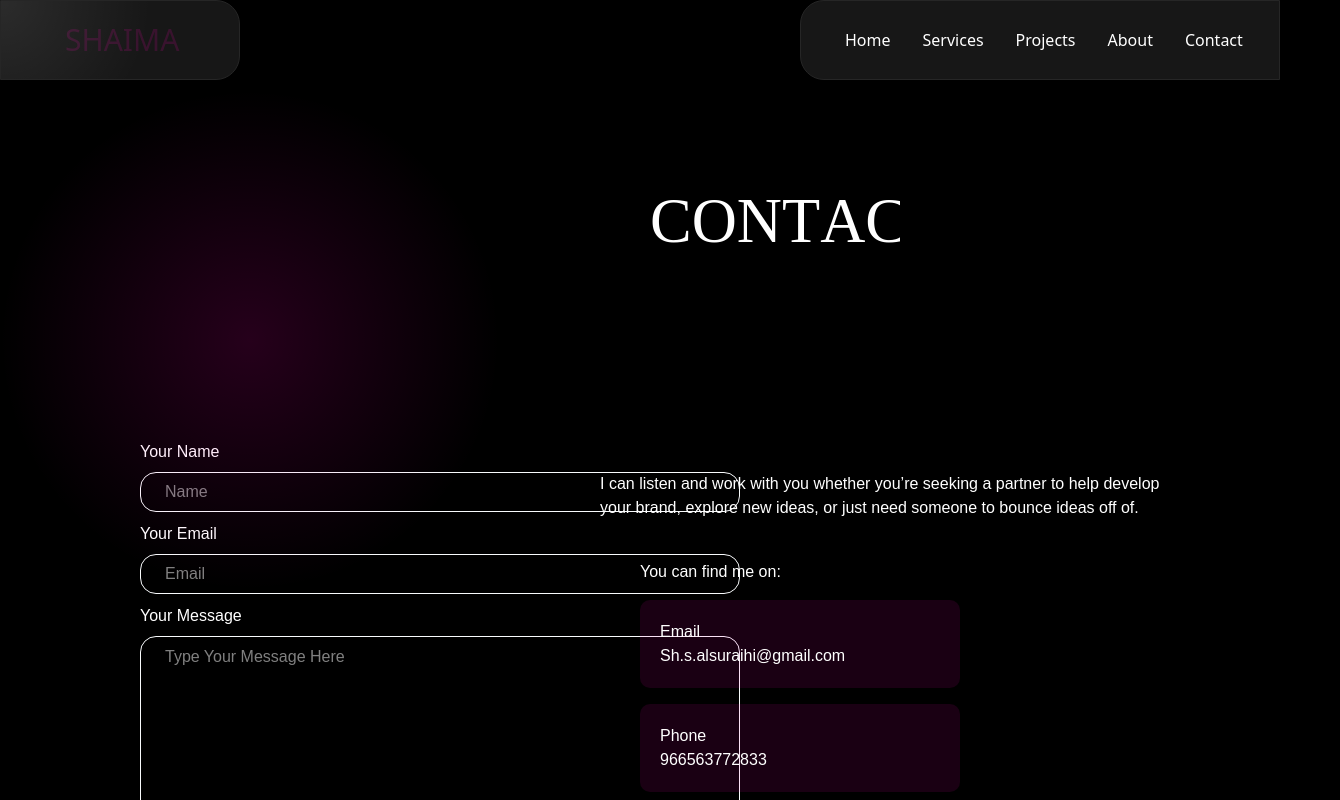
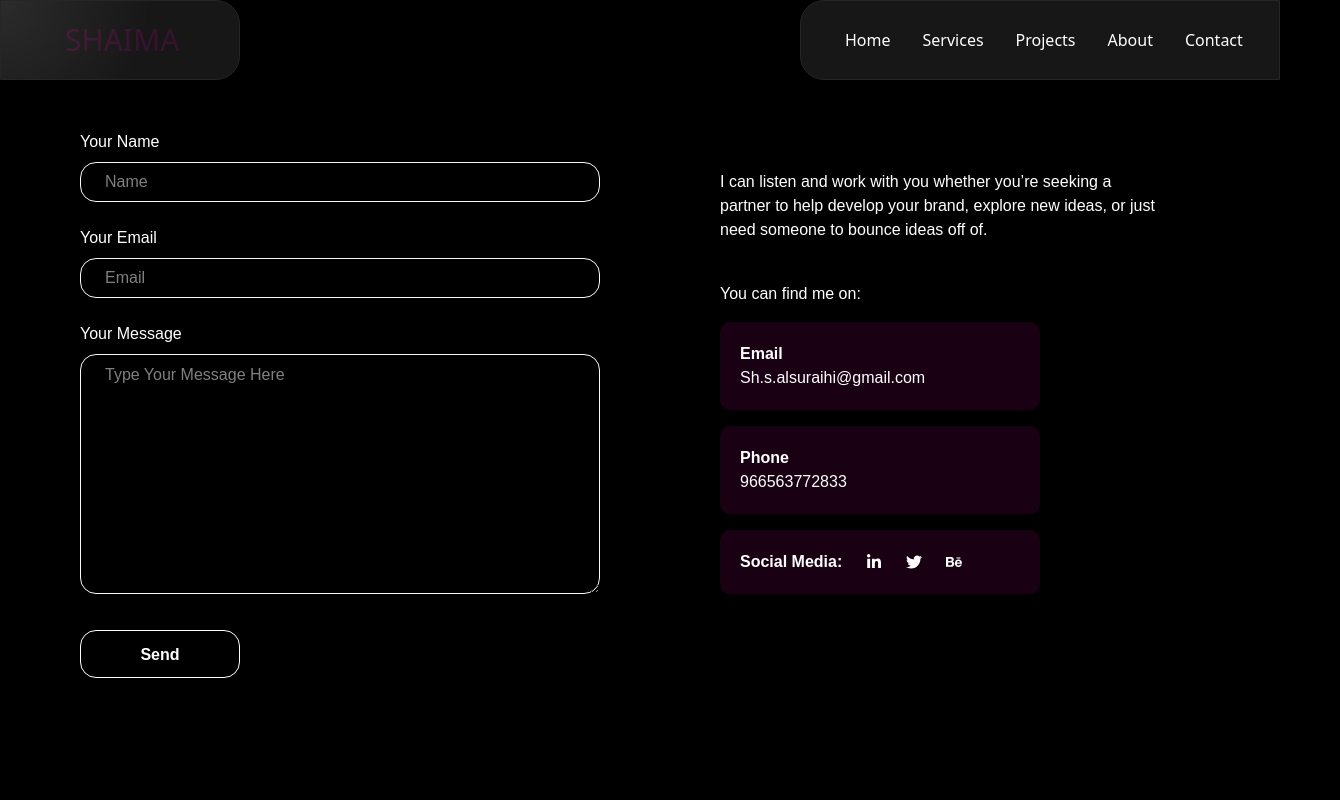
Before and after one commit to shim079/mysite, a Next.js app: page /Contact in a window 1280 px wide. Shown: the top 800 px of the page, 1340 px wide, since content can reach past the window. Built offline with nearby package versions, Linux system fonts and the light colour scheme; a web font is replaced by a local one.

Commit message:
Update page.js

```diff
--- a/app/Contact/page.js
+++ b/app/Contact/page.js
@@ -32,95 +32,88 @@ const Page = () => {
  return (
     <div className={styles.body}>
       {/* Background Blur Circles */}
-      <div className="relative h-full w-fit bg-slate-950">
-        <div className="absolute bottom-0 left-[-20%] right-0 top-[-10%] h-[500px] w-[500px] rounded-full bg-[radial-gradient(circle_farthest-side,rgba(255,0,182,.15),rgba(255,255,255,0))]"></div>
-        <div className="absolute bottom-0 right-[-20%] top-[-10%] h-[500px] w-[500px] rounded-full bg-[radial-gradient(circle_farthest-side,rgba(255,0,182,.15),rgba(255,255,255,0))]"></div>
+      <div className="relative h-full w-fit bg-slate-950 overflow-hidden">
+        <div className="absolute top-[-10%] left-[-20%] h-[500px] w-[500px] rounded-full bg-[radial-gradient(circle_farthest-side,rgba(255,0,182,.15),transparent)]" />
+        <div className="absolute top-[-10%] right-[-20%] h-[500px] w-[500px] rounded-full bg-[radial-gradient(circle_farthest-side,rgba(255,0,182,.15),transparent)]" />
+        <div className="absolute bottom-0 left-[-20%] h-[500px] w-[500px] rounded-full bg-[radial-gradient(circle_farthest-side,rgba(255,0,182,.15),transparent)]" />
+        <div className="absolute bottom-0 right-[-20%] h-[500px] w-[500px] rounded-full bg-[radial-gradient(circle_farthest-side,rgba(255,0,182,.15),transparent)]" />
       </div>
 
-      {/* Contact Title */}
-      <div style={{ position: 'relative', height: '300px', width: '900px', paddingLeft: '650px', paddingTop: '100px' }}>
-        <TextPressure
-          text="Contact "
-          flex={true}
-          alpha={false}
-          stroke={false}
-          width={true}
-          weight={true}
-          italic={true}
-          textColor="#ffffff"
-          strokeColor="#ff0000"
-          minFontSize={36}
+      {/* Main Layout */}
+      <div className="flex flex-col md:flex-row justify-center items-start gap-20 px-4 md:px-20 py-10 w-full max-w-7xl mx-auto">
+
+        {/* Contact Form */}
+        <form ref={form} onSubmit={sendEmail} className="flex flex-col gap-6 w-full md:w-1/2">
+          <div className="flex flex-col gap-2">
+            <label htmlFor="fullname">Your Name</label>
+            <input
+              name="fullname"
+              id="fullname"
+              type="text"
+              placeholder="Name"
+              className="w-full h-10 px-6 py-2 rounded-2xl border border-slate-50"
             />
           </div>
 
-      {/* Contact Form */}
-      <form ref={form} onSubmit={sendEmail} className={styles.form}>
-        <div className='pl-15 pr-150 flex flex-col gap-2'>
-          <label htmlFor='fullname'>Your Name</label>
+          <div className="flex flex-col gap-2">
+            <label htmlFor="email">Your Email</label>
             <input
-
-            name="fullname"
-            className='w-150 h-10 px-6 py-2 rounded-2xl border border-slate-50'
-            type='text'
-            id='fullname'
-            placeholder='Name'
+              name="email"
+              id="email"
+              type="email"
+              placeholder="Email"
+              className="w-full h-10 px-6 py-2 rounded-2xl border border-slate-50"
             />
           </div>
 
-        <div className='pl-15 pr-150 flex flex-col gap-2'>
-          <label htmlFor='email'>Your Email</label>
-          <input
-
-            name="email"
-            className='w-150 h-10 px-6 py-2 rounded-2xl border border-slate-50'
-            type='email'
-            id='email'
-            placeholder='Email'
-          />
-        </div>
-
-        <div className='pl-15 pr-150 flex flex-col gap-2'>
-          <label htmlFor='message'>Your Message</label>
+          <div className="flex flex-col gap-2">
+            <label htmlFor="message">Your Message</label>
             <textarea
-
               name="message"
-            className='shadow-md px-6 py-2 border border-slate-50 h-60 w-150 rounded-2xl'
-            id='message'
-            placeholder='Type Your Message Here'
+              id="message"
+              placeholder="Type Your Message Here"
+              className="w-full h-60 px-6 py-2 rounded-2xl border border-slate-50 shadow-md"
             />
           </div>
 
           <Magnet padding={70} disabled={false} magnetStrength={20}>
-          <button className='mt-3 p-3 ml-75 text-white font-bold border-1 w-29 h-12 rounded-2xl cursor-pointer' type='submit'>
+            <button
+              type="submit"
+              className="mt-3 p-3 text-white font-bold w-full md:w-40 h-12 rounded-2xl border border-white hover:bg-white hover:text-black transition-all"
+            >
               Send
             </button>
           </Magnet>
         </form>
 
         {/* Contact Info */}
-      <div className='right-10 p-20 absolute top-98 max-w-180'>
+        <div className="flex flex-col gap-6 w-full md:w-1/2 text-white">
+          <div className="p-10">
             <h3>
               I can listen and work with you whether you’re seeking a partner to help develop your brand,
               explore new ideas, or just need someone to bounce ideas off of.
             </h3>
-        <h2 className='pt-10 ml-10'>You can find me on:</h2>
 
-        <ul className='p-5 bg-[#FF00B61A] m-4 ml-10 w-80 rounded-[10px]'>
-          <li>Email</li>
+            <h2 className="pt-10">You can find me on:</h2>
+
+            <ul className="p-5 bg-[#FF00B61A] my-4 w-80 rounded-[10px]">
+              <li className="font-semibold">Email</li>
               <li>Sh.s.alsuraihi@gmail.com</li>
             </ul>
 
-        <ul className='p-5 bg-[#FF00B61A] m-4 ml-10 w-80 rounded-[10px]'>
-          <li>Phone</li>
+            <ul className="p-5 bg-[#FF00B61A] my-4 w-80 rounded-[10px]">
+              <li className="font-semibold">Phone</li>
               <li>966563772833</li>
             </ul>
 
-        <ul className='p-5 bg-[#FF00B61A] ml-10 w-80 rounded-[10px] flex items-center space-x-9 absolute'>
-          <p>Social media</p>
-          <a href='https://www.linkedin.com/in/shaima-alharbi-7201b822a/'><FaLinkedinIn /></a>
-          <a href='/'><FaTwitter /></a>
-          <a href='https://www.behance.net/shaimas4'><FaBehance /></a>
-        </ul>
+            <div className="p-5 bg-[#FF00B61A] my-4 w-80 rounded-[10px] flex items-center space-x-6">
+              <p className="font-semibold">Social Media:</p>
+              <a href="https://www.linkedin.com/in/shaima-alharbi-7201b822a/" target="_blank" rel="noopener noreferrer"><FaLinkedinIn /></a>
+              <a href="/"><FaTwitter /></a>
+              <a href="https://www.behance.net/shaimas4" target="_blank" rel="noopener noreferrer"><FaBehance /></a>
+            </div>
+          </div>
+        </div>
       </div>
     </div>
   );
```
Lines whose indentation alone changed are shown as unchanged.
